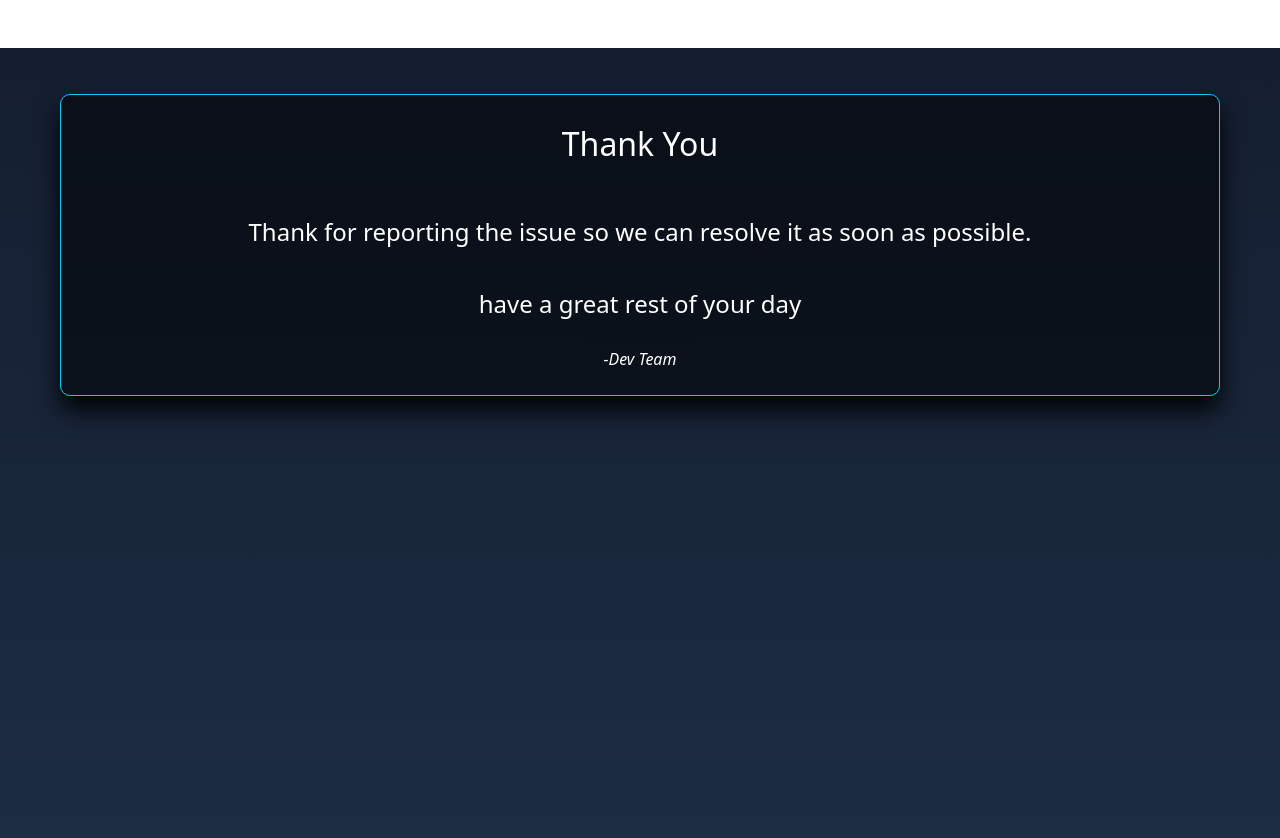
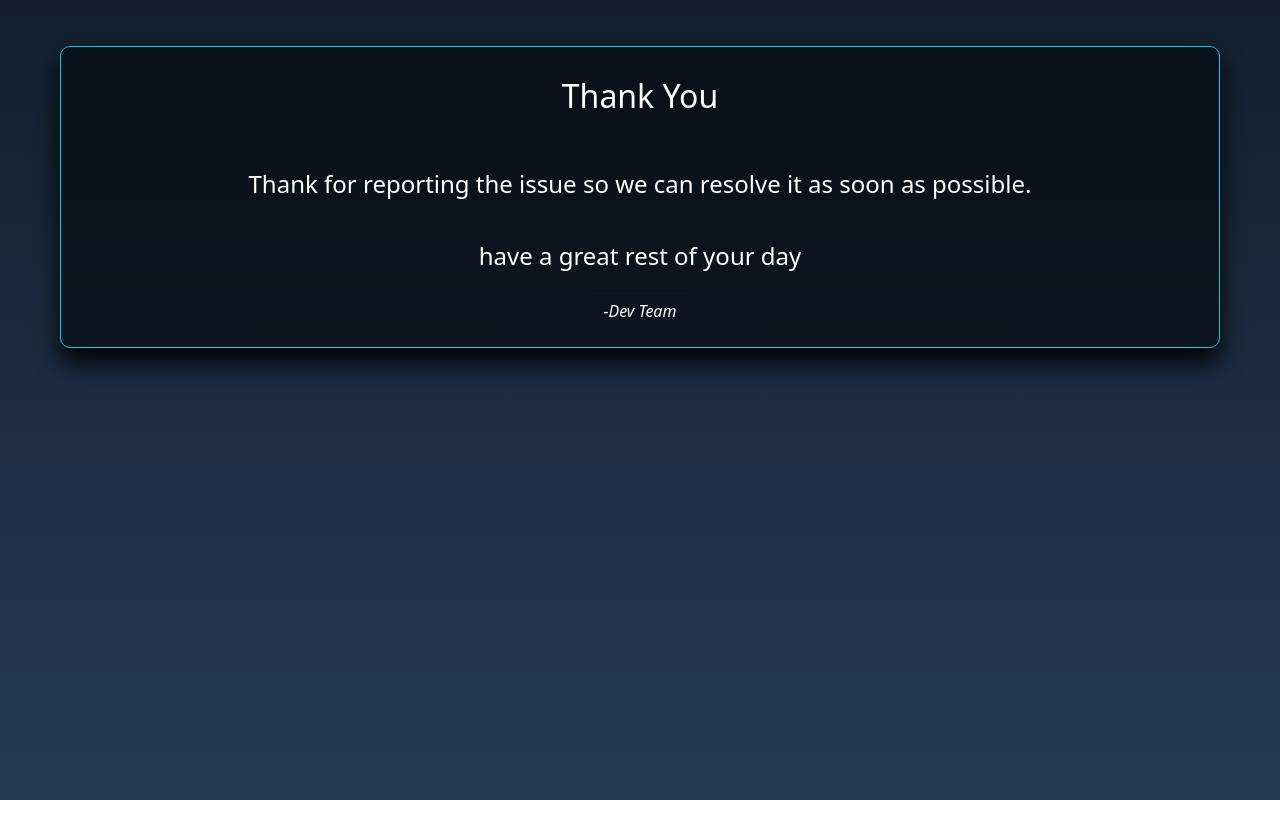
Before and after one commit to JesseLeviHall/Bug-Tracker-MERN, a React (Create React App) app in the folder frontend/: page /thankyou in a window 1280 px wide. Shown: the top 838 px of the page. After the commit the page ends 800 px from the top, so only its background shows below. Built offline with nearby package versions, Linux system fonts and the light colour scheme; a web font is replaced by a local one; what @syncfusion/ej2-base would draw is missing.

Commit message:
new link

```diff
--- a/frontend/src/Views/Pages/PublicForm/Thankyou.jsx
+++ b/frontend/src/Views/Pages/PublicForm/Thankyou.jsx
@@ -5,7 +5,7 @@ import { Row, Card, CardHeader, CardFooter, CardText } from "reactstrap";
 const Thankyou = () => {
   return (
     <div id="container" className="container-fluid">
-      <Row className="m-5">
+      <Row className="mx-5">
         <Card color="info" outline id="card2">
           <CardHeader id="cardheader" tag="h4">
             Thank You
--- a/frontend/src/Views/Pages/PublicForm/publicform.css
+++ b/frontend/src/Views/Pages/PublicForm/publicform.css
@@ -1,6 +1,6 @@
 #container {
-  height: 1600px;
-  margin:0;
+  min-height: 100vh;
+  margin-top:0;
   padding:0;
 }
 
```
Also changed, not shown: 1 other file (tests, documents, lock files or other folders).
